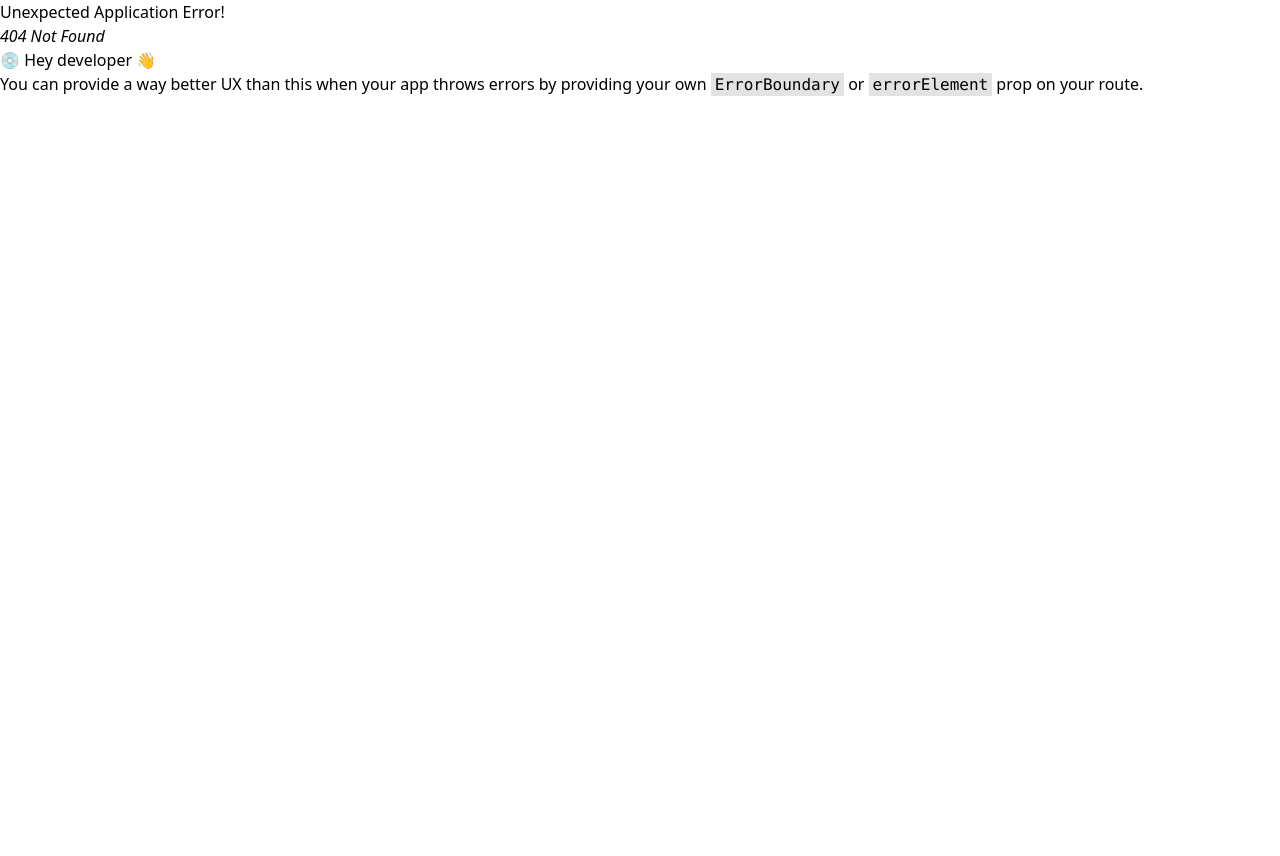
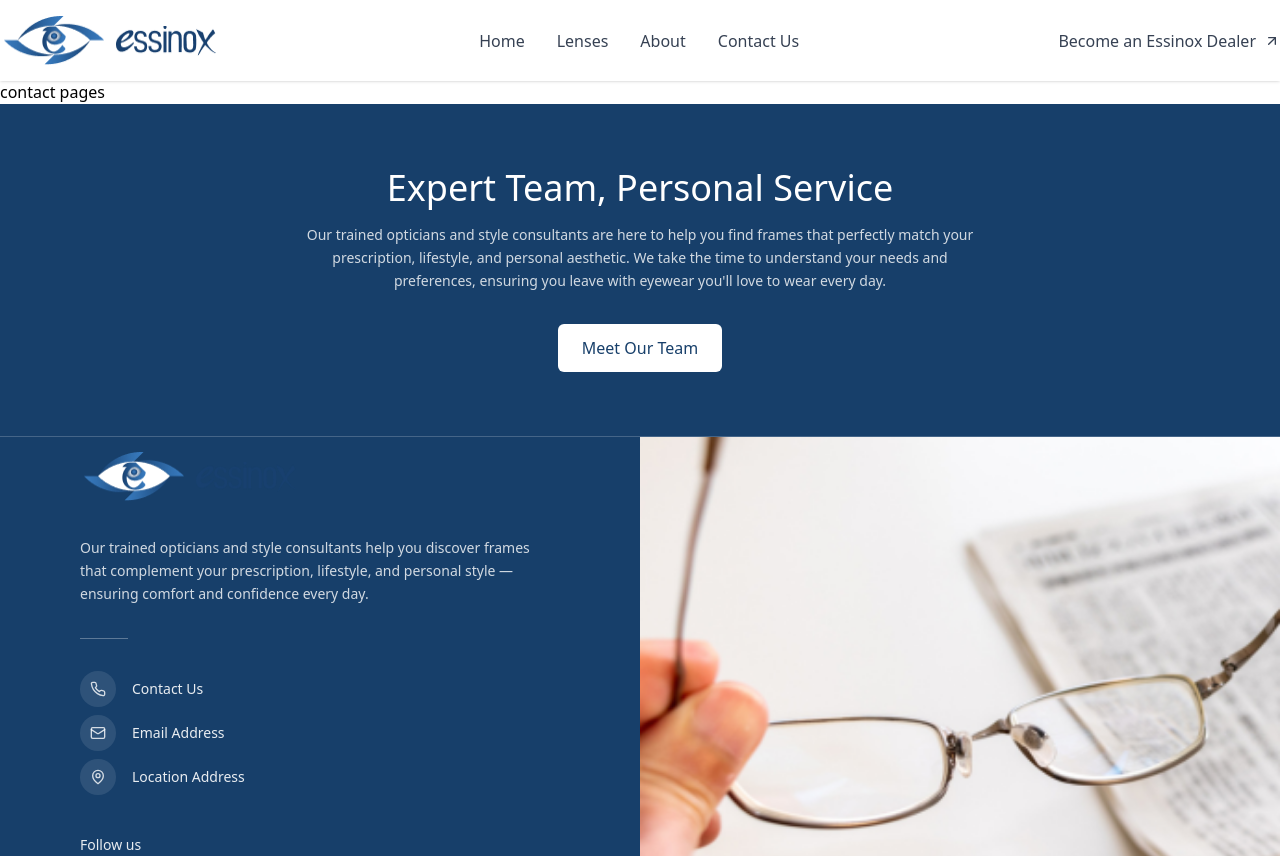
Before and after one commit to aaryae/Essinox, a React (Vite) app: page /contact in a window 1280 px wide. Before the commit this address had no page. Shown: the top 856 px of the page. Before the commit the page ends 800 px from the top, so only its background shows below. Built offline with nearby package versions, Linux system fonts and the light colour scheme.

Commit message:
chore: deploy dependency updated

```diff
--- a/src/App.jsx
+++ b/src/App.jsx
@@ -1,4 +1,5 @@
 import AboutPage from '@/ui/user/pages/AboutPage'
+import ContactPage from '@/ui/user/pages/ContactPage'
 import LandingPage from '@/ui/user/pages/LandingPage'
 import LensesPage from '@/ui/user/pages/LensesPage'
 import LandingTemplate from '@/ui/user/templates/Landing.Template'
@@ -13,7 +14,8 @@ const router = createBrowserRouter([
     children: [
       { index: true, element:<LandingPage/> },
       {path:"/lenses", element:<LensesPage/>},
-      {path:"/about",element:<AboutPage/>}
+      {path:"/about",element:<AboutPage/>},
+      {path:"/contact",element:<ContactPage/>}
     ]
 
   }
--- /dev/null
+++ b/src/ui/user/pages/ContactPage.jsx
@@ -0,0 +1,10 @@
+
+const ContactPage = () => {
+  return (
+    <div>
+      contact pages
+    </div>
+  )
+}
+
+export default ContactPage
```
Also changed, not shown: package.json (+5 -2 lines), 1 other file (tests, documents, lock files or other folders).
